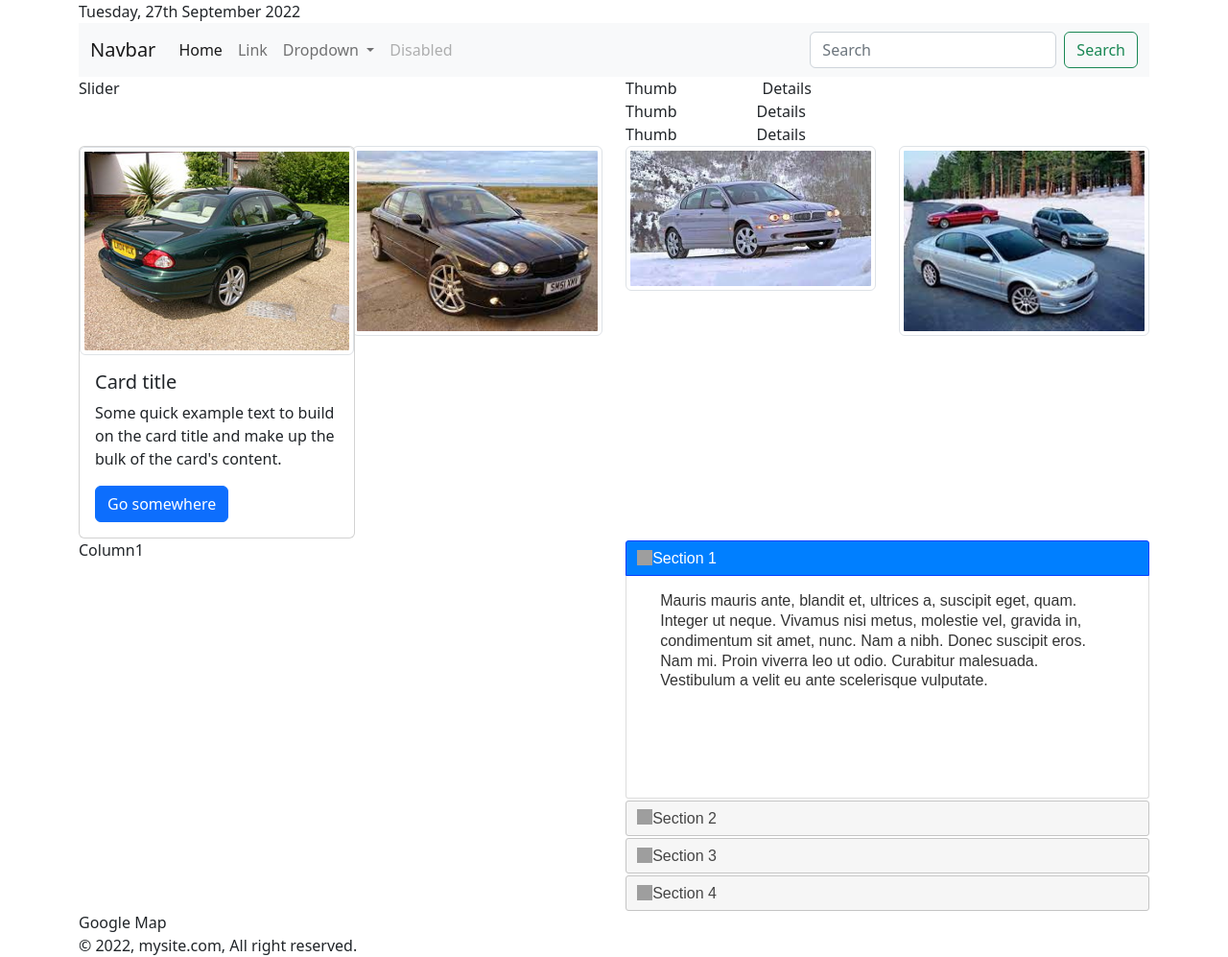
After one commit to drpoudel3785/BscCSIT2022BTrinity, a PHP site: page /index.php in a window 1280 px wide. The commit adds this page. Shown: the whole page at 96% size. Run offline with PHP 8.4, Linux system fonts and the light colour scheme; grey boxes are pictures that could not be loaded.

Commit message:
form Handling

```diff
--- /dev/null
+++ b/inc_footer.php
@@ -0,0 +1,4 @@
+<div class="row">
+            <div class="col-xxl-12">&copy;
+            <?php echo date('Y');?>, mysite.com, All right reserved.</div>
+        </div>
--- /dev/null
+++ b/inc_header.php
@@ -0,0 +1,44 @@
+<div class="row">
+            <div class="col-xxl-12">
+                <?php echo date('l, dS F Y');?></div>
+        </div>
+        <div class="row">
+            <div class="col-xxl-12">
+                <nav class="navbar navbar-expand-lg bg-light">
+                    <div class="container-fluid">
+                      <a class="navbar-brand" href="#">Navbar</a>
+                      <button class="navbar-toggler" type="button" data-bs-toggle="collapse" data-bs-target="#navbarSupportedContent" aria-controls="navbarSupportedContent" aria-expanded="false" aria-label="Toggle navigation">
+                        <span class="navbar-toggler-icon"></span>
+                      </button>
+                      <div class="collapse navbar-collapse" id="navbarSupportedContent">
+                        <ul class="navbar-nav me-auto mb-2 mb-lg-0">
+                          <li class="nav-item">
+                            <a class="nav-link active" aria-current="page" href="#">Home</a>
+                          </li>
+                          <li class="nav-item">
+                            <a class="nav-link" href="#">Link</a>
+                          </li>
+                          <li class="nav-item dropdown">
+                            <a class="nav-link dropdown-toggle" href="#" role="button" data-bs-toggle="dropdown" aria-expanded="false">
+                              Dropdown
+                            </a>
+                            <ul class="dropdown-menu">
+                              <li><a class="dropdown-item" href="#">Action</a></li>
+                              <li><a class="dropdown-item" href="#">Another action</a></li>
+                              <li><hr class="dropdown-divider"></li>
+                              <li><a class="dropdown-item" href="#">Something else here</a></li>
+                            </ul>
+                          </li>
+                          <li class="nav-item">
+                            <a class="nav-link disabled">Disabled</a>
+                          </li>
+                        </ul>
+                        <form class="d-flex" role="search" action="search.php">
+                          <input class="form-control me-2" type="search" placeholder="Search" aria-label="Search" name="skey">
+                          <button class="btn btn-outline-success" type="submit">Search</button>
+                        </form>
+                      </div>
+                    </div>
+                  </nav>
+            </div>
+        </div>
--- a/layout.html
+++ b/index.php
@@ -6,52 +6,11 @@
     <meta name="viewport" content="width=device-width, initial-scale=1.0">
     <title>Document</title>
     <link href="css/bootstrap.min.css" rel="stylesheet" type="text/css"/>
-</head>
+    <link rel="stylesheet" href="//code.jquery.com/ui/1.13.2/themes/base/jquery-ui.css">
+    </head>
 <body>
     <div class="container">
-        <div class="row">
-            <div class="col-xxl-12">Banner</div>
-        </div>
-        <div class="row">
-            <div class="col-xxl-12">
-                <nav class="navbar navbar-expand-lg bg-light">
-                    <div class="container-fluid">
-                      <a class="navbar-brand" href="#">Navbar</a>
-                      <button class="navbar-toggler" type="button" data-bs-toggle="collapse" data-bs-target="#navbarSupportedContent" aria-controls="navbarSupportedContent" aria-expanded="false" aria-label="Toggle navigation">
-                        <span class="navbar-toggler-icon"></span>
-                      </button>
-                      <div class="collapse navbar-collapse" id="navbarSupportedContent">
-                        <ul class="navbar-nav me-auto mb-2 mb-lg-0">
-                          <li class="nav-item">
-                            <a class="nav-link active" aria-current="page" href="#">Home</a>
-                          </li>
-                          <li class="nav-item">
-                            <a class="nav-link" href="#">Link</a>
-                          </li>
-                          <li class="nav-item dropdown">
-                            <a class="nav-link dropdown-toggle" href="#" role="button" data-bs-toggle="dropdown" aria-expanded="false">
-                              Dropdown
-                            </a>
-                            <ul class="dropdown-menu">
-                              <li><a class="dropdown-item" href="#">Action</a></li>
-                              <li><a class="dropdown-item" href="#">Another action</a></li>
-                              <li><hr class="dropdown-divider"></li>
-                              <li><a class="dropdown-item" href="#">Something else here</a></li>
-                            </ul>
-                          </li>
-                          <li class="nav-item">
-                            <a class="nav-link disabled">Disabled</a>
-                          </li>
-                        </ul>
-                        <form class="d-flex" role="search">
-                          <input class="form-control me-2" type="search" placeholder="Search" aria-label="Search">
-                          <button class="btn btn-outline-success" type="submit">Search</button>
-                        </form>
-                      </div>
-                    </div>
-                  </nav>
-            </div>
-        </div>
+    <?php include('inc_header.php');?>
         <div class="row">
             <div class="col-xxl-6 col-xl-6 col-lg-12 col-md-12 col-sm-12">Slider</div>
             <div class="col-xxl-6 col-xl-6 col-lg-12 col-md-12 col-sm-12">
@@ -91,20 +50,77 @@
         </div>
         <div class="row">
             <div class="col-xxl-6 col-xl-6 col-lg-6 col-md-12 col-sm-12">Column1</div>
-            <div class="col-xxl-6 col-xl-6 col-lg-6 col-md-12 col-sm-12">Column1</div>
+            <div class="col-xxl-6 col-xl-6 col-lg-6 col-md-12 col-sm-12">
+              <div id="accordion">
+                <h3>Section 1</h3>
+                <div>
+                  <p>
+                  Mauris mauris ante, blandit et, ultrices a, suscipit eget, quam. Integer
+                  ut neque. Vivamus nisi metus, molestie vel, gravida in, condimentum sit
+                  amet, nunc. Nam a nibh. Donec suscipit eros. Nam mi. Proin viverra leo ut
+                  odio. Curabitur malesuada. Vestibulum a velit eu ante scelerisque vulputate.
+                  </p>
+                </div>
+                <h3>Section 2</h3>
+                <div>
+                  <p>
+                  Sed non urna. Donec et ante. Phasellus eu ligula. Vestibulum sit amet
+                  purus. Vivamus hendrerit, dolor at aliquet laoreet, mauris turpis porttitor
+                  velit, faucibus interdum tellus libero ac justo. Vivamus non quam. In
+                  suscipit faucibus urna.
+                  </p>
+                </div>
+                <h3>Section 3</h3>
+                <div>
+                  <p>
+                  Nam enim risus, molestie et, porta ac, aliquam ac, risus. Quisque lobortis.
+                  Phasellus pellentesque purus in massa. Aenean in pede. Phasellus ac libero
+                  ac tellus pellentesque semper. Sed ac felis. Sed commodo, magna quis
+                  lacinia ornare, quam ante aliquam nisi, eu iaculis leo purus venenatis dui.
+                  </p>
+                  <ul>
+                    <li>List item one</li>
+                    <li>List item two</li>
+                    <li>List item three</li>
+                  </ul>
+                </div>
+                <h3>Section 4</h3>
+                <div>
+                  <p>
+                  Cras dictum. Pellentesque habitant morbi tristique senectus et netus
+                  et malesuada fames ac turpis egestas. Vestibulum ante ipsum primis in
+                  faucibus orci luctus et ultrices posuere cubilia Curae; Aenean lacinia
+                  mauris vel est.
+                  </p>
+                  <p>
+                  Suspendisse eu nisl. Nullam ut libero. Integer dignissim consequat lectus.
+                  Class aptent taciti sociosqu ad litora torquent per conubia nostra, per
+                  inceptos himenaeos.
+                  </p>
+                </div>
+              </div>
+
+
+            </div>
         </div>
         <div class="row">
             <div class="col-xxl-12">Google Map</div>
         </div>
-        <div class="row">
-            <div class="col-xxl-12">&copy;2022, mysite.com, All right reserved.</div>
-        </div>
+        <?php include('inc_footer.php');?>
 
 
 
     </div><!-- container-->
 
     <script src="js/bootstrap.bundle.js"></script>
+    <script src="https://code.jquery.com/jquery-3.6.0.js"></script>
+
+    <script src="https://code.jquery.com/ui/1.13.2/jquery-ui.js"></script>
+  <script>
+  $( function() {
+    $( "#accordion" ).accordion();
+  } );
+  </script>
 
 </body>
 </html>
--- /dev/null
+++ b/info.php
@@ -0,0 +1,3 @@
+<?php
+  phpinfo();
+  ?>
--- /dev/null
+++ b/search.php
@@ -0,0 +1,4 @@
+<?php
+$searchkey = $_GET['skey'];
+echo "THe search keyword is: ".$searchkey;
+?>
```
Also changed, not shown: basic.php (added, +44 -0 lines), dashboard.php (added, +13 -0 lines), index.html (deleted, +0 -56 lines), login.php (added, +38 -0 lines), singup.php (added, +37 -0 lines).
